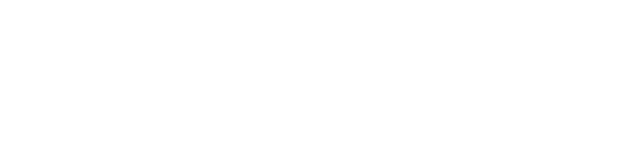
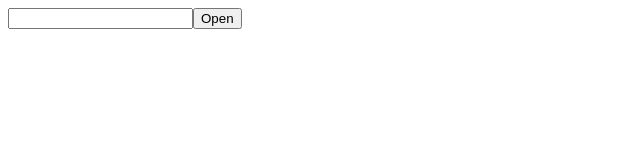
Before and after one commit to shuspes/weekly-menu, a plain HTML site: page index.html in a window 1280 px wide. Shown: the whole page, without its empty margins (0-640 px from the left). Drawn offline with Linux system fonts and the light colour scheme.

Commit message:
Added names to app modules. Create add form to remote document.

```diff
--- a/app.js
+++ b/app.js
@@ -1,6 +1,7 @@
 (function() {
   var remoteDocument = "weeklyMenuRemoteDocument";
   var storageId = "weeklyMenu";
+  var rootElement = document.getElementById("weeklyMenuApp");
 
   var page = getPage();
 
@@ -23,6 +24,9 @@
 
   function openRemoteDocumentForm() {
     console.log("create remote document form");
+
+    var remoteDocumentForm = new AddRemoteDocumentForm(rootElement);
+    remoteDocumentForm.init();
   }
 
   function openProductList() {
@@ -34,7 +38,8 @@
   }
 
   function loadPage(page) {
-    document.getElementById("weeklyMenuApp").innerHTML = "";
+    console.log("rootElement",rootElement);
+    rootElement.innerHTML = "";
     if(page === "InitApplication") {
       openRemoteDocumentForm();
     } else if(page === "List") {
--- a/index.html
+++ b/index.html
@@ -6,5 +6,6 @@
   </body>
   <script src="remoteStorage.js"></script>
   <script src="storage.js"></script>
+  <script src="remoteDocumentForm.js"></script>
   <script src="app.js"></script>
 </html>
--- /dev/null
+++ b/remoteDocumentForm.js
@@ -0,0 +1,17 @@
+var AddRemoteDocumentForm = (function() {
+  var AddRemoteDocumentForm = function(container) {
+    this.container = container;
+    this.formTemplate = [
+      '<div class="css-addRemoteDoc-container">',
+      '<input type="text">',
+      '<button>Open</button>',
+      '</div>'
+    ].join("");
+  };
+
+  AddRemoteDocumentForm.prototype.init = function() {
+    this.container.innerHTML = this.formTemplate;
+  };
+
+  return AddRemoteDocumentForm;
+})();
--- a/remoteStorage.js
+++ b/remoteStorage.js
@@ -1,4 +1,4 @@
-(function() {
+var RemoteStorage = (function() {
   var RemoteStorage = function(remoteDocument) {
     this.remoteDocument = remoteDocument;
   };
--- a/storage.js
+++ b/storage.js
@@ -1,4 +1,4 @@
-(function() {
+var Storage = (function() {
   var Storage = function(remoteStorage, storageId) {
     this.storageId = storageId || "weeklyMenu";
     this.remoteStorage = remoteStorage;
```
